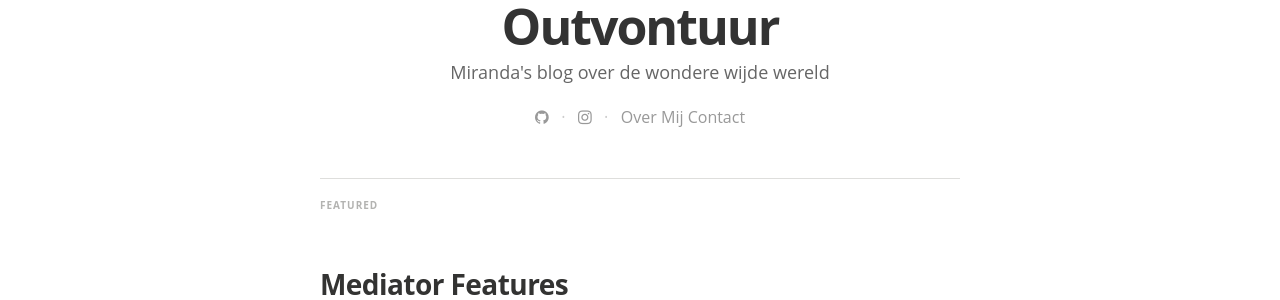
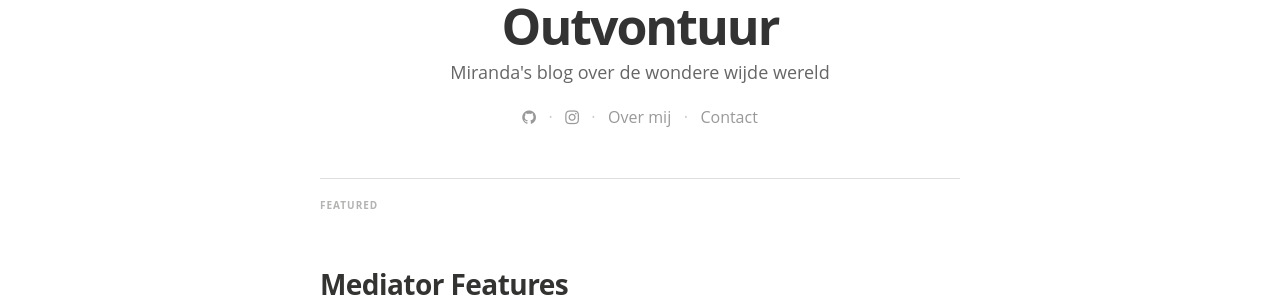
Before and after one commit to mirandavdende/blog, a Jekyll site: the page built from index.html, in a window 1280 px wide and 900 px high, scrolled down 379 px. Shown: the part 154-454 px from the top of the window. Built offline with Jekyll 4.4.1, drawn with Linux system fonts in a browser that asks for light colours; nearby versions of some CDN libraries; some web fonts are replaced; the list of posts is cut into pages by our own code.

Commit message:
Add the dot in the menu

```diff
--- a/index.html
+++ b/index.html
@@ -23,7 +23,8 @@ layout: default
             &nbsp;&nbsp;·&nbsp;&nbsp;
         {% endif %}
       {% endfor %}
-      <a href={{ "/about/" | prepend: site.baseurl }}>Over Mij</a>
+      <a href={{ "/about/" | prepend: site.baseurl }}>Over mij</a>
+      &nbsp;&nbsp;·&nbsp;&nbsp;
       <a href={{ "/contact/" | prepend: site.baseurl }}>Contact</a>
     </div>
 </header>
```
